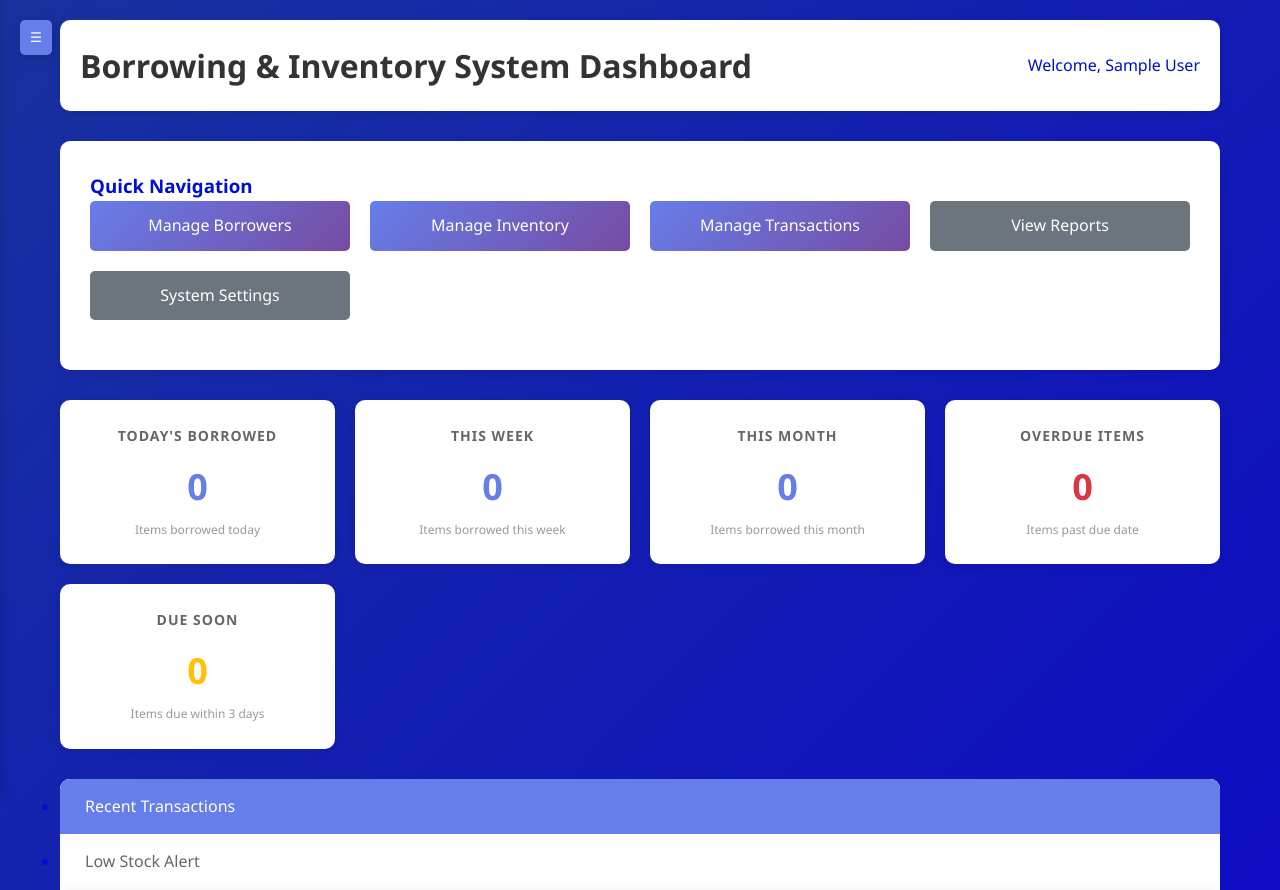
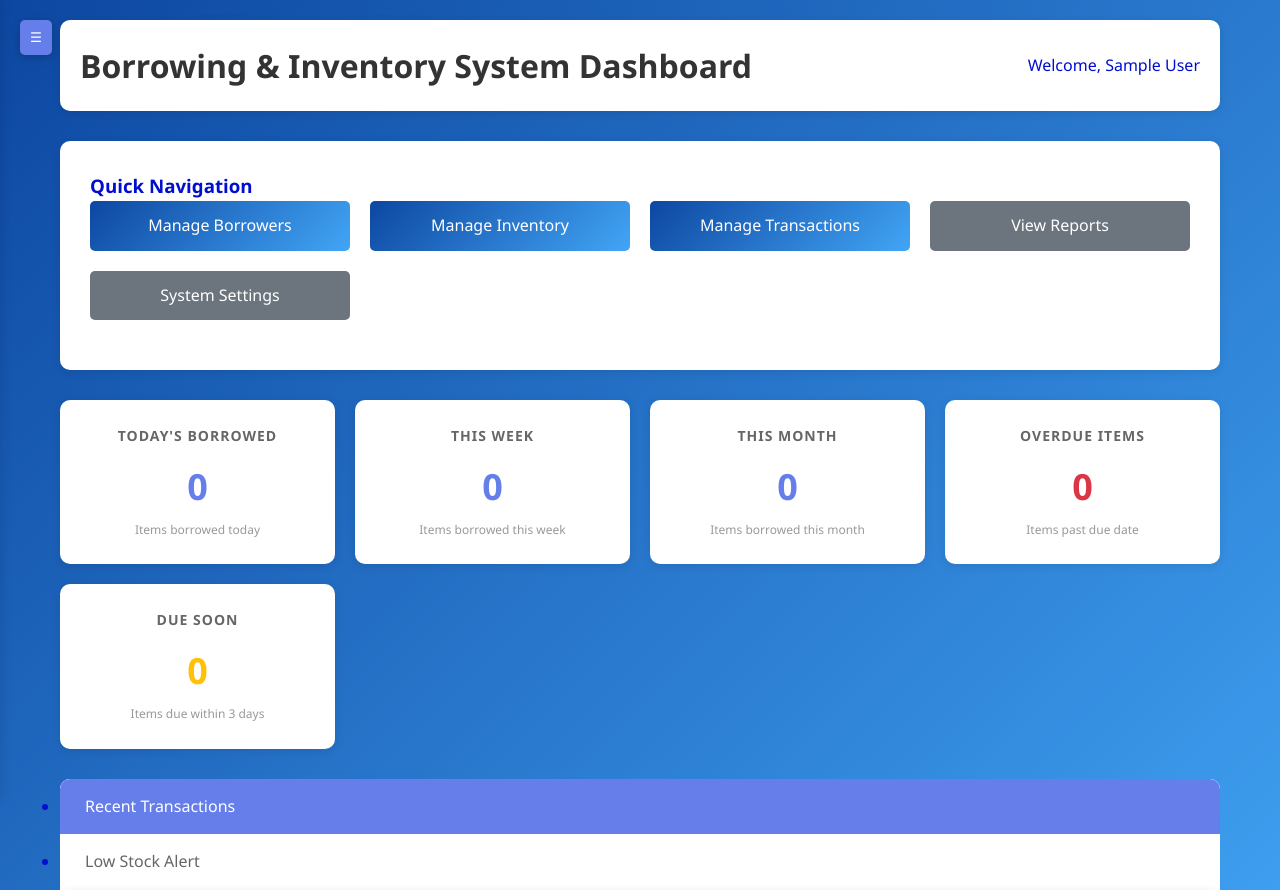
Before and after one commit to Mehn321/system_8.github.io, a PHP site: page /views/dashboard_with_nav.php in a window 1280 px wide. Shown: the top 890 px of the page. Run offline with PHP 8.4, Linux system fonts and the light colour scheme; the visitor is signed in with stand-in values (Sample User, id 1); data comes from the database, SQL or seed files in the repository; data that the repository does not hold is empty; some libraries are stand-ins or nearby versions.

Commit message:
new background color

```diff
--- a/borrowing_system/assets/css/style.css
+++ b/borrowing_system/assets/css/style.css
@@ -7,10 +7,11 @@
 }
 
 body {
-    font-family: 'Segoe UI', Tahoma, Geneva, Verdana, sans-serif;
+  font-family: "Segoe UI", Tahoma, Geneva, Verdana, sans-serif;
   line-height: 1.6;
   color: #000ecf;
-    background: linear-gradient(135deg, #19329e 0%, #0d09c7 100%);
+  background: linear-gradient(135deg, #0d47a1 0%, #42a5f5 100%);
+
   min-height: 100vh;
 }
 
@@ -88,7 +89,7 @@ body {
 }
 
 .btn-primary {
-    background: linear-gradient(135deg, #667eea 0%, #764ba2 100%);
+  background: linear-gradient(135deg, #0d47a1 0%, #42a5f5 100%);
   color: white;
   width: 100%;
 }
--- a/borrowing_system/includes/navigation.php
+++ b/borrowing_system/includes/navigation.php
@@ -70,7 +70,8 @@
         top: 0;
         width: 280px;
         height: 100vh;
-        background: linear-gradient(135deg, #667eea 0%, #764ba2 100%);
+    background: linear-gradient(135deg, #0d47a1 0%, #42a5f5 100%);
+;
         color: white;
         transition: left 0.3s ease;
         z-index: 1000;
--- a/borrowing_system/views/navigation.php
+++ b/borrowing_system/views/navigation.php
@@ -64,7 +64,8 @@
         top: 0;
         width: 280px;
         height: 100vh;
-        background: linear-gradient(135deg, #667eea 0%, #764ba2 100%);
+    background: linear-gradient(135deg, #0d47a1 0%, #42a5f5 100%);
+;
         color: white;
         transition: left 0.3s ease;
         z-index: 1000;
--- a/borrowing_system/views/navigation_fixed.php
+++ b/borrowing_system/views/navigation_fixed.php
@@ -64,7 +64,8 @@
         top: 0;
         width: 280px;
         height: 100vh;
-        background: linear-gradient(135deg, #667eea 0%, #764ba2 100%);
+    background: linear-gradient(135deg, #0d47a1 0%, #42a5f5 100%);
+;
         color: white;
         transition: left 0.3s ease;
         z-index: 1000;
```
Lines whose indentation alone changed are shown as unchanged.
